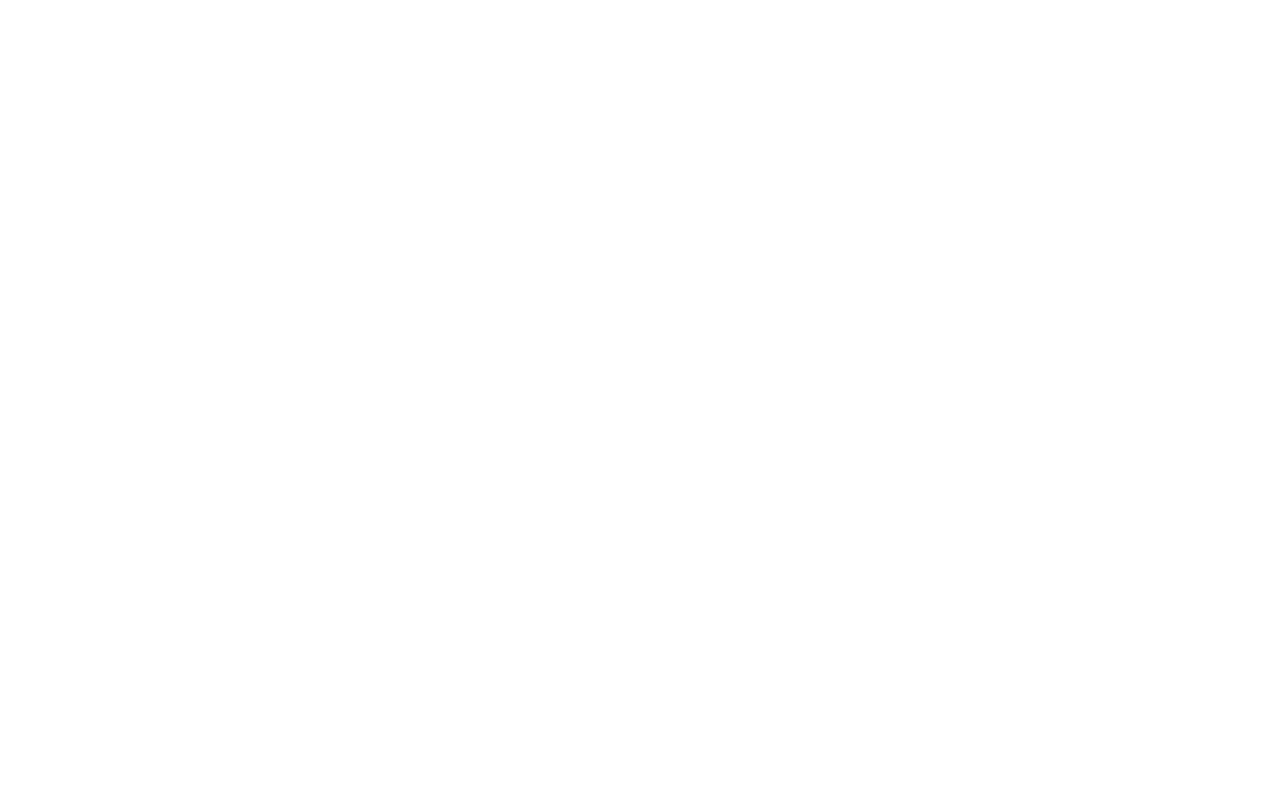
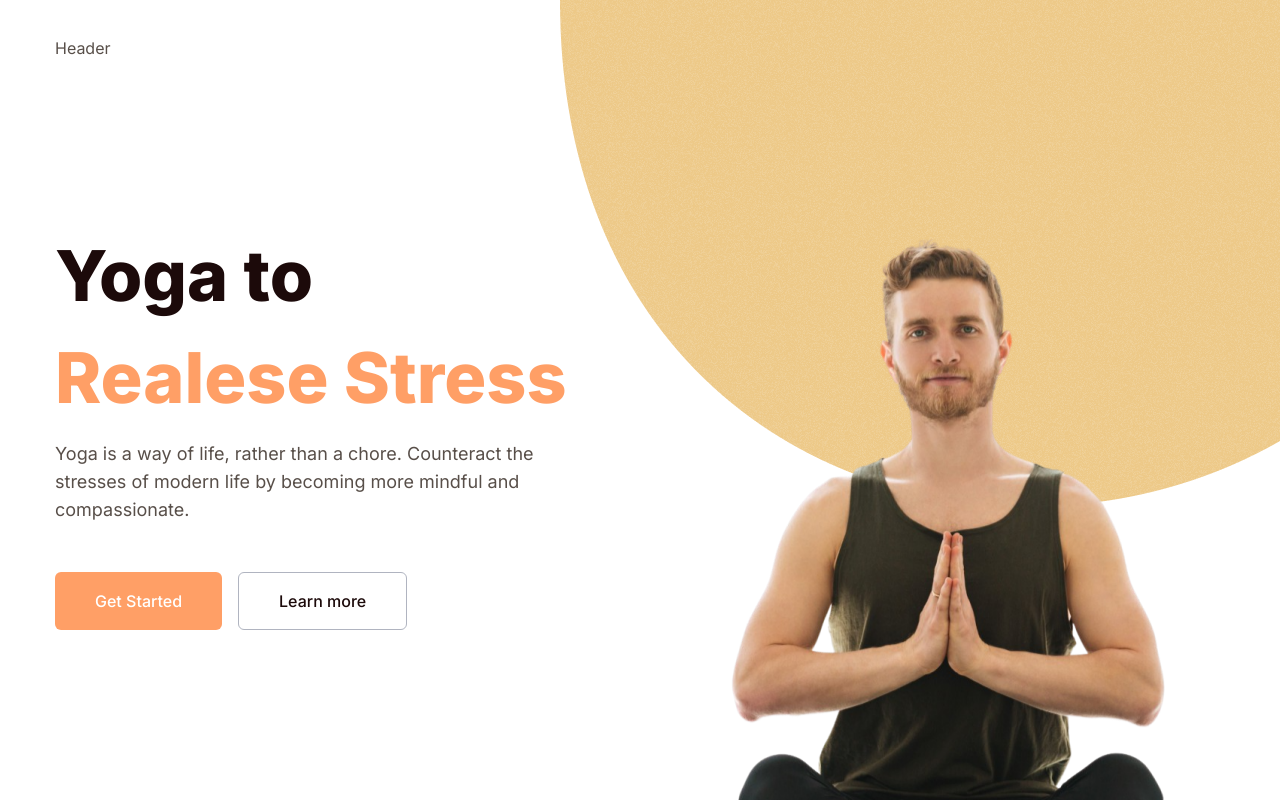
Before and after one commit to HubertSleszynski/yoga-website, a React (Vite) app: page / in a window 1280 px wide. Shown: the top 800 px of the page. Built offline with nearby package versions, Linux system fonts and the light colour scheme.

Commit message:
added hero section

```diff
--- a/package.json
+++ b/package.json
@@ -20,6 +20,7 @@
     "react-dom": "^18.2.0",
     "react-icons": "^5.2.1",
     "react-modal-video": "^2.0.1",
+    "react-parallax": "^3.5.1",
     "sass": "^1.77.1",
     "tailwindcss": "^3.4.3"
   },
--- a/src/App.jsx
+++ b/src/App.jsx
@@ -9,7 +9,12 @@
 import Footer from "./components/Footer";
 
 function App() {
-  return <div className="overflow-hidden"></div>;
+  return (
+    <div className="overflow-hidden">
+      <Hero />
+      <div className="h-[2000px]"></div>
+    </div>
+  );
 }
 
 export default App;
--- a/src/components/Hero.jsx
+++ b/src/components/Hero.jsx
@@ -1,7 +1,50 @@
 import React from "react";
 
+import { heroData } from "../data";
+
+import { Parallax } from "react-parallax";
+
+import Header from "./Header";
+
 const Hero = () => {
-  return <div>Hero</div>;
+  return (
+    <section className="min-h-[618px] lg:min-h-[815px] pt-9 lg:bg-circle lg:bg-no-repeat lg:bg-right-top">
+      <div className="container mx-auto">
+        <Header />
+        <div className="flex flex-col items-center lg:flex-row lg:items-start pt-32">
+          <div className="flex-1 lg:mt-12">
+            <h1 className="h1 mb-3 lg:mb-[22px]">{heroData.title1}</h1>
+            <h1 className="h1 mb-3 lg:mb-[22px] text-orange">
+              {heroData.title2}
+            </h1>
+            <p className="mb-6 lg:mb-12 max-w-[480px] lg:text-lg">
+              {heroData.description}
+            </p>
+            <div className="mb-12 space-x-4">
+              <button className="btn btn-sm lg:btn-lg btn-orange">
+                {heroData.btn1}
+              </button>
+              <button className="btn btn-sm lg:btn-lg text-heading bg-transparent border border-stroke-1 px-4 hover:bg-stroke-3 transition">
+                {heroData.btn2}
+              </button>
+            </div>
+          </div>
+          <div className="w-full bg-circle bg-cover lg:bg-none lg:w-auto">
+            <div className="flex-1 flex justify-center lg:justify-end">
+              <div className="w-[234px] h-[234px] lg:w-[504px] lg:h-[744px] lg:mt-0">
+                <Parallax
+                  className="w-full h-full p-28 lg:p-16"
+                  bgImage={heroData.image}
+                  bgImageAlt="guy image"
+                  strength={200}
+                />
+              </div>
+            </div>
+          </div>
+        </div>
+      </div>
+    </section>
+  );
 };
 
 export default Hero;
--- a/src/data.js
+++ b/src/data.js
@@ -1,10 +1,22 @@
 // import icons
-import { BsCheck, BsChevronRight } from "react-icons/bs";
+// import { BsCheck, BsChevronRight } from "react-icons/bs";
 
 // import images
 import CourseImage1 from "../src/assets/img/courses/course-1.png";
 import CourseImage2 from "../src/assets/img/courses/course-2.png";
 import CourseImage3 from "../src/assets/img/courses/course-3.png";
+
+import HeroImage from "../src/assets/img/hero/guy.png";
+
+export const heroData = {
+  description:
+    " Yoga is a way of life, rather than a chore. Counteract the stresses of modern life by becoming more mindful and compassionate.",
+  title1: "Yoga to",
+  title2: "Realese Stress",
+  btn1: "Get Started",
+  btn2: "Learn more",
+  image: HeroImage,
+};
 
 export const navigation = [
   {
@@ -86,20 +98,20 @@
     price: "$15.",
     list: [
       {
-        icon: <BsCheck />,
+        // icon: <BsCheck />,
         name: "Pay as you go",
       },
       {
-        icon: <BsCheck />,
+        // icon: <BsCheck />,
         name: "Perfect for non-residence",
       },
       {
-        icon: <BsCheck />,
+        // icon: <BsCheck />,
         name: "Acces to all classes",
       },
     ],
     buttonText: "Book now",
-    buttonIcon: <BsChevronRight />,
+    // buttonIcon: <BsChevronRight />,
     delay: "600",
   },
   {
@@ -107,24 +119,24 @@
     price: "$60.",
     list: [
       {
-        icon: <BsCheck />,
+        // icon: <BsCheck />,
         name: "Pay as you go",
       },
       {
-        icon: <BsCheck />,
+        // icon: <BsCheck />,
         name: "Perfect for non-residence",
       },
       {
-        icon: <BsCheck />,
+        // icon: <BsCheck />,
         name: "Acces to all classes",
       },
       {
-        icon: <BsCheck />,
+        // icon: <BsCheck />,
         name: "Acces to all mentors",
       },
     ],
     buttonText: "Book now",
-    buttonIcon: <BsChevronRight />,
+    // buttonIcon: <BsChevronRight />,
     delay: "800",
   },
   {
@@ -132,24 +144,24 @@
     price: "$150.",
     list: [
       {
-        icon: <BsCheck />,
+        // icon: <BsCheck />,
         name: "Pay as you go",
       },
       {
-        icon: <BsCheck />,
+        // icon: <BsCheck />,
         name: "Perfect for non-residence",
       },
       {
-        icon: <BsCheck />,
+        // icon: <BsCheck />,
         name: "Acces to all classes",
       },
       {
-        icon: <BsCheck />,
+        // icon: <BsCheck />,
         name: "Acces to all mentors",
       },
     ],
     buttonText: "Book now",
-    buttonIcon: <BsChevronRight />,
+    // buttonIcon: <BsChevronRight />,
     delay: "900",
   },
 ];
```
Also changed, not shown: 1 other file (tests, documents, lock files or other folders).
